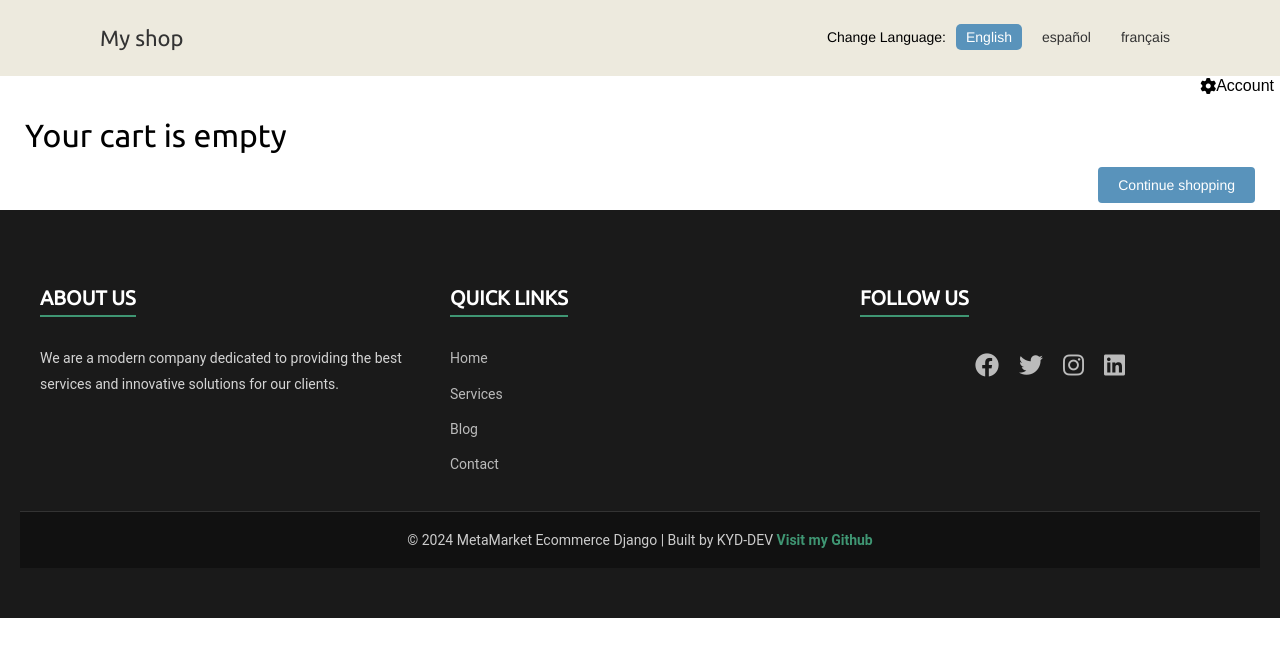
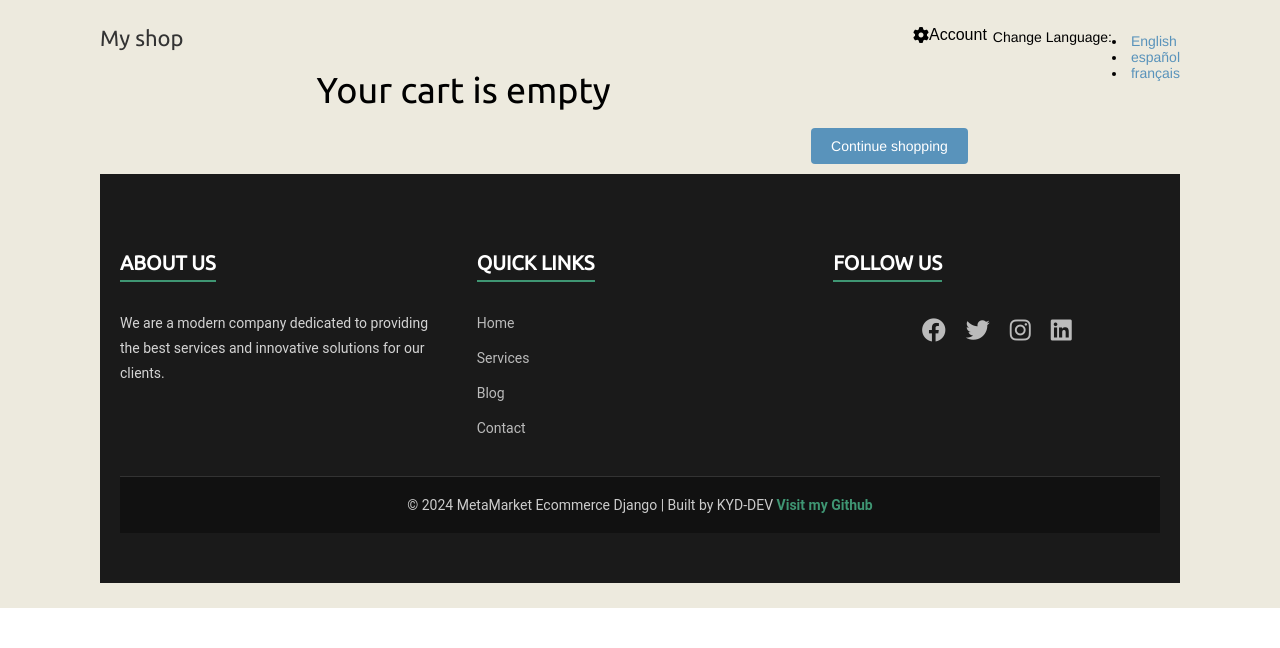
Before and after one commit to kydallaboutlearning/MetaMarket-django, a Django app: template templates/cart/detail.html in a window 1280 px wide. Shown: the top 648 px of the page. Run offline with Django 5.2, Linux system fonts and the light colour scheme; the template is opened without the code that fills it, so the values that code supplies are empty; parts of the project's set-up code (start-up, migrations or seed data) failed here and were passed over.

Commit message:
Chnages: Back to the best state

```diff
--- a/templates/shop/base.html
+++ b/templates/shop/base.html
@@ -12,13 +12,15 @@
 </head>
 <body>
     <div id="header">
+        <!-- Navbar section -->
+
         <a href="/" class="logo">{% translate "My shop" %}</a>
         {% get_current_language as LANGUAGE_CODE %}
         {% get_available_languages as LANGUAGES %}
         {% get_language_info_list for LANGUAGES as languages %}
         <div class="languages">
           <p>{% translate " Change Language" %}:</p>
-          <ul class="languages">
+          <div class="languages">
             {% for language in languages %}
               <li>
                 <a href="/{{ language.code }}/"
```
